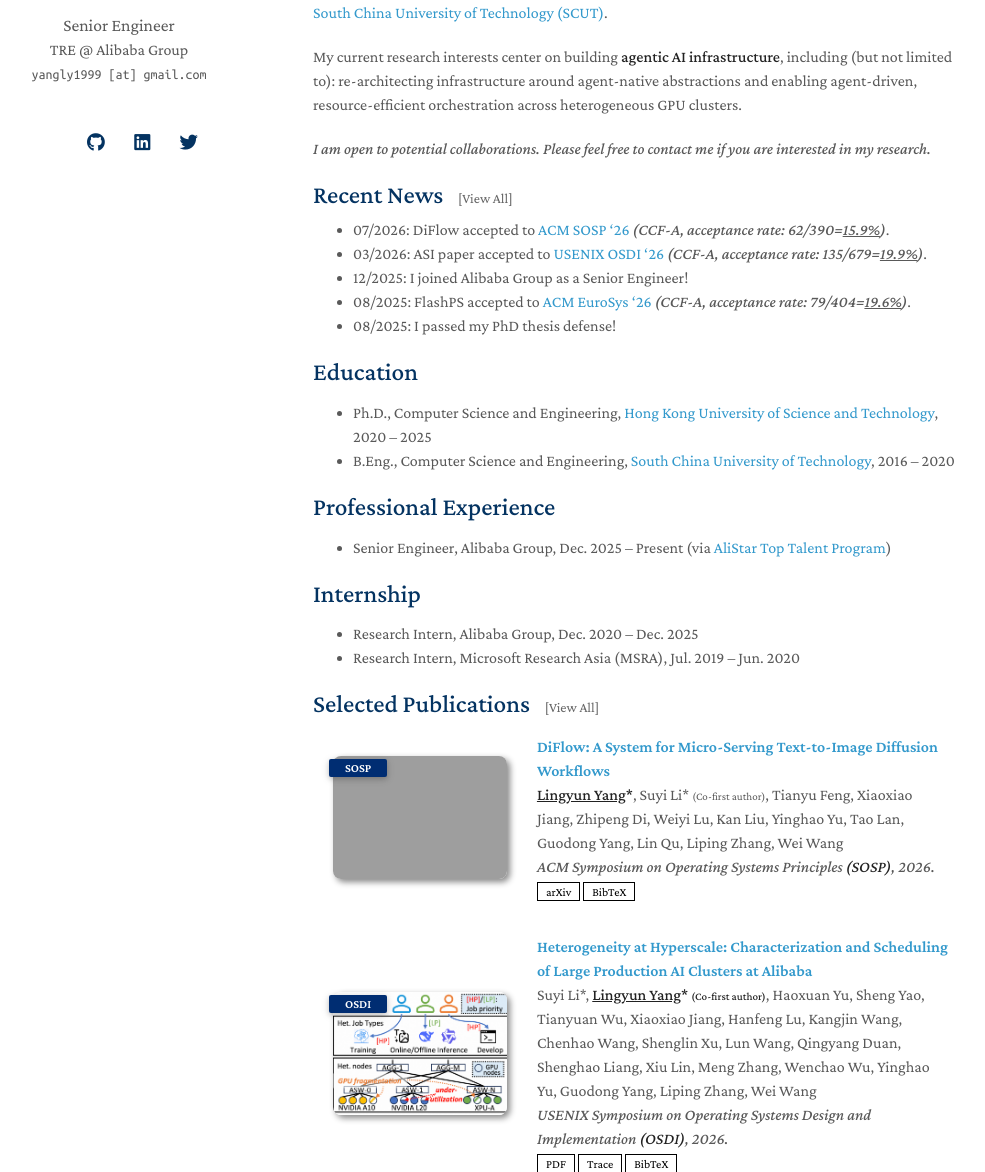
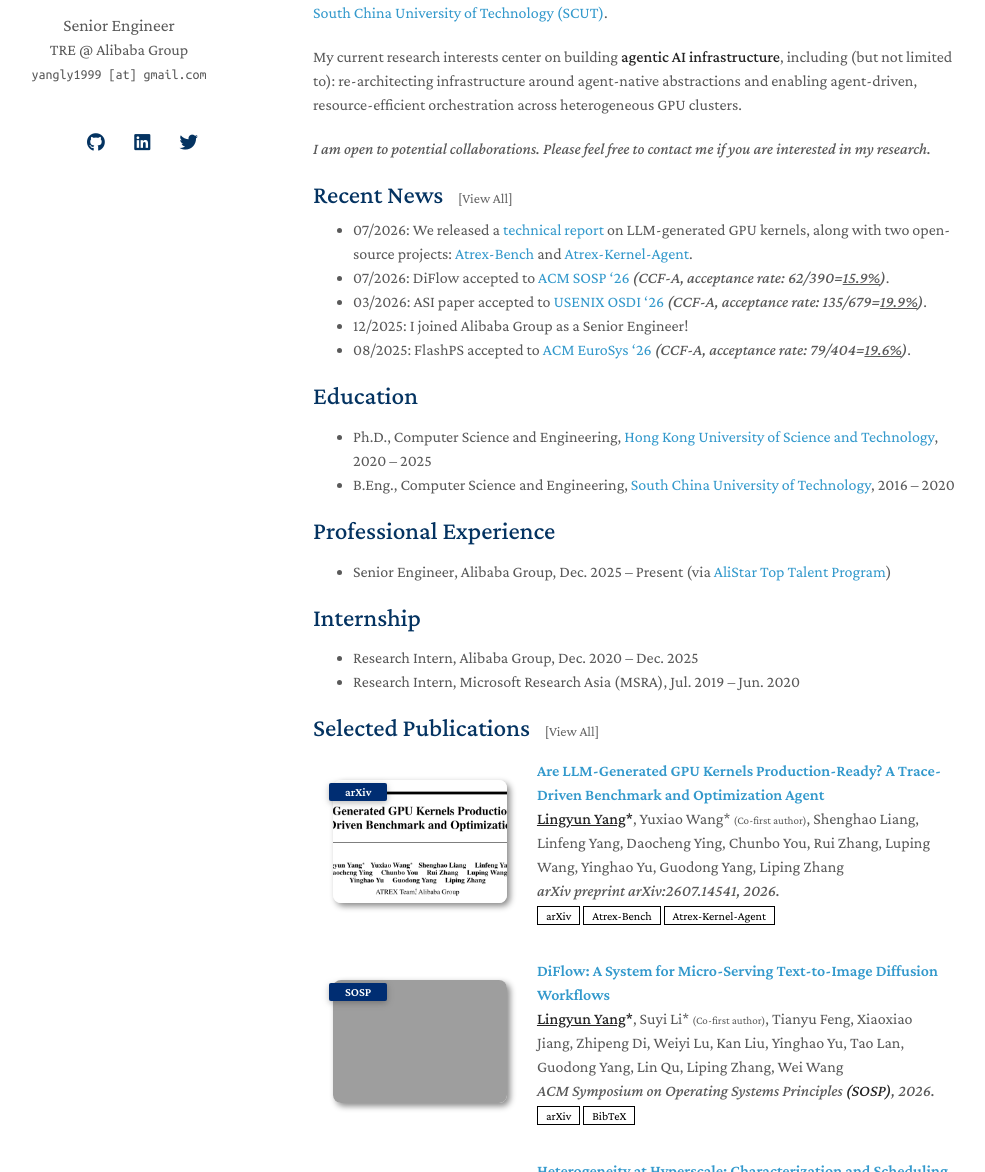
Before and after one commit to mental2008/academic-profile, a Jekyll site: the page built from index.md, in a window 1280 px wide and 1400 px high. Shown: the part 228-1400 px from the top of the window, without its empty margins (157-1142 px from the left). Built offline with Jekyll 4.4.1, drawn with Linux system fonts in a browser that asks for light colours; nearby versions of some CDN libraries; a style sheet for code colours, icons or effects is not loaded; our own code applies the rules of GitHub Pages for plain Markdown files; grey boxes are pictures that could not be loaded.

Commit message:
Add Atrex technical report and open-source artifacts

```diff
--- a/_data/publications.yml
+++ b/_data/publications.yml
@@ -1,4 +1,15 @@
 main:
+
+  - title: "Are LLM-Generated GPU Kernels Production-Ready? A Trace-Driven Benchmark and Optimization Agent"
+    authors: <strong><u>Lingyun Yang</u>*</strong>, Yuxiao Wang* <small>(Co-first author)</small>, Shenghao Liang, Linfeng Yang, Daocheng Ying, Chunbo You, Rui Zhang, Luping Wang, Yinghao Yu, Guodong Yang, Liping Zhang
+    conference_short: arXiv
+    conference: arXiv preprint arXiv:2607.14541, 2026.
+    source: https://arxiv.org/abs/2607.14541
+    arxiv: https://arxiv.org/abs/2607.14541
+    atrex_bench: https://github.com/alibaba/atrex-bench
+    atrex_kernel_agent: https://github.com/alibaba/atrex-kernel-agent
+    image: ./assets/img/atrex-cover.png
+    selected: true
 
   - title: "DiFlow: A System for Micro-Serving Text-to-Image Diffusion Workflows"
     authors: <strong><u>Lingyun Yang</u>*</strong>, Suyi Li* <small>(Co-first author)</small>, Tianyu Feng, Xiaoxiao Jiang, Zhipeng Di, Weiyi Lu, Kan Liu, Yinghao Yu, Tao Lan, Guodong Yang, Lin Qu, Liping Zhang, Wei Wang
--- a/_includes/news.md
+++ b/_includes/news.md
@@ -4,11 +4,11 @@
 
 <div class="news" style="margin-bottom: 20px;">
 {% capture recent_news %}
+- 07/2026: We released a [technical report](https://arxiv.org/abs/2607.14541) on LLM-generated GPU kernels, along with two open-source projects: [Atrex-Bench](https://github.com/alibaba/atrex-bench) and [Atrex-Kernel-Agent](https://github.com/alibaba/atrex-kernel-agent).
 - 07/2026: DiFlow accepted to [ACM SOSP '26](https://sigops.org/s/conferences/sosp/2026/) *(CCF-A, acceptance rate: 62/390=<u>15.9%</u>)*.
 - 03/2026: ASI paper accepted to [USENIX OSDI '26](https://www.usenix.org/conference/osdi26) *(CCF-A, acceptance rate: 135/679=<u>19.9%</u>)*.
 - 12/2025: I joined Alibaba Group as a Senior Engineer!
 - 08/2025: FlashPS accepted to [ACM EuroSys '26](https://2026.eurosys.org) *(CCF-A, acceptance rate: 79/404=<u>19.6%</u>)*.
-- 08/2025: I passed my PhD thesis defense!
 {% endcapture %}
 {{ recent_news | markdownify }}
 </div>
@@ -16,6 +16,7 @@
 <!-- All News Section (Hidden by default) -->
 <div id="all-news" style="display: none;">
 {% capture all_news %}
+- 07/2026: We released a [technical report](https://arxiv.org/abs/2607.14541) on LLM-generated GPU kernels, along with two open-source projects: [Atrex-Bench](https://github.com/alibaba/atrex-bench) and [Atrex-Kernel-Agent](https://github.com/alibaba/atrex-kernel-agent).
 - 07/2026: DiFlow accepted to [ACM SOSP '26](https://sigops.org/s/conferences/sosp/2026/) *(CCF-A, acceptance rate: 62/390=<u>15.9%</u>)*.
 - 03/2026: ASI paper accepted to [USENIX OSDI '26](https://www.usenix.org/conference/osdi26) *(CCF-A, acceptance rate: 135/679=<u>19.9%</u>)*.
 - 12/2025: I joined Alibaba Group as a Senior Engineer!
--- a/_includes/publications.md
+++ b/_includes/publications.md
@@ -38,6 +38,12 @@
       {% endif %}
       {% if link.arxiv %}
       <a href="{{ link.arxiv }}" class="btn btn-sm z-depth-0" role="button" target="_blank" style="font-size:12px;">arXiv</a>
+      {% endif %}
+      {% if link.atrex_bench %}
+      <a href="{{ link.atrex_bench }}" class="btn btn-sm z-depth-0" role="button" target="_blank" style="font-size:12px;">Atrex-Bench</a>
+      {% endif %}
+      {% if link.atrex_kernel_agent %}
+      <a href="{{ link.atrex_kernel_agent }}" class="btn btn-sm z-depth-0" role="button" target="_blank" style="font-size:12px;">Atrex-Kernel-Agent</a>
       {% endif %}
       {% if link.trace %}
       <a href="{{ link.trace }}" class="btn btn-sm z-depth-0" role="button" target="_blank" style="font-size:12px;">Trace</a>
@@ -108,6 +114,12 @@
       {% endif %}
       {% if link.arxiv %}
       <a href="{{ link.arxiv }}" class="btn btn-sm z-depth-0" role="button" target="_blank" style="font-size:12px;">arXiv</a>
+      {% endif %}
+      {% if link.atrex_bench %}
+      <a href="{{ link.atrex_bench }}" class="btn btn-sm z-depth-0" role="button" target="_blank" style="font-size:12px;">Atrex-Bench</a>
+      {% endif %}
+      {% if link.atrex_kernel_agent %}
+      <a href="{{ link.atrex_kernel_agent }}" class="btn btn-sm z-depth-0" role="button" target="_blank" style="font-size:12px;">Atrex-Kernel-Agent</a>
       {% endif %}
       {% if link.trace %}
       <a href="{{ link.trace }}" class="btn btn-sm z-depth-0" role="button" target="_blank" style="font-size:12px;">Trace</a>
```
Also changed, not shown: assets/img/atrex-cover.png (added).
